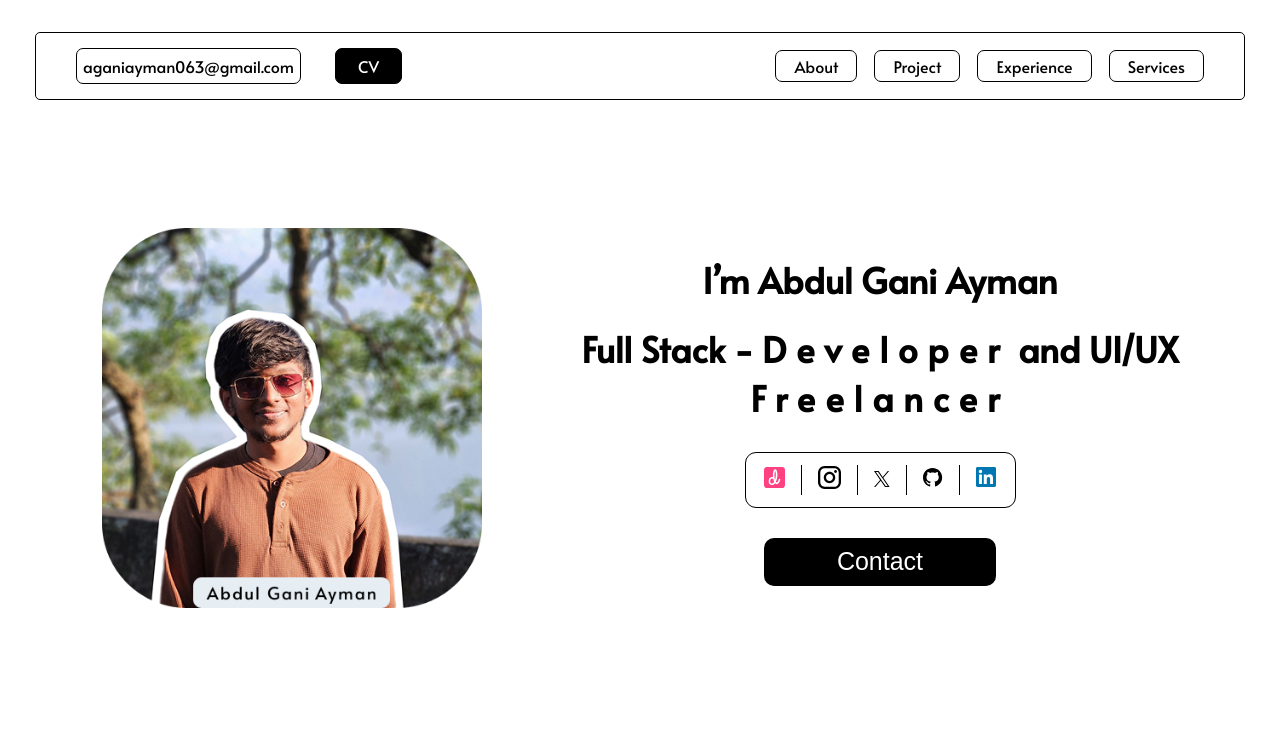
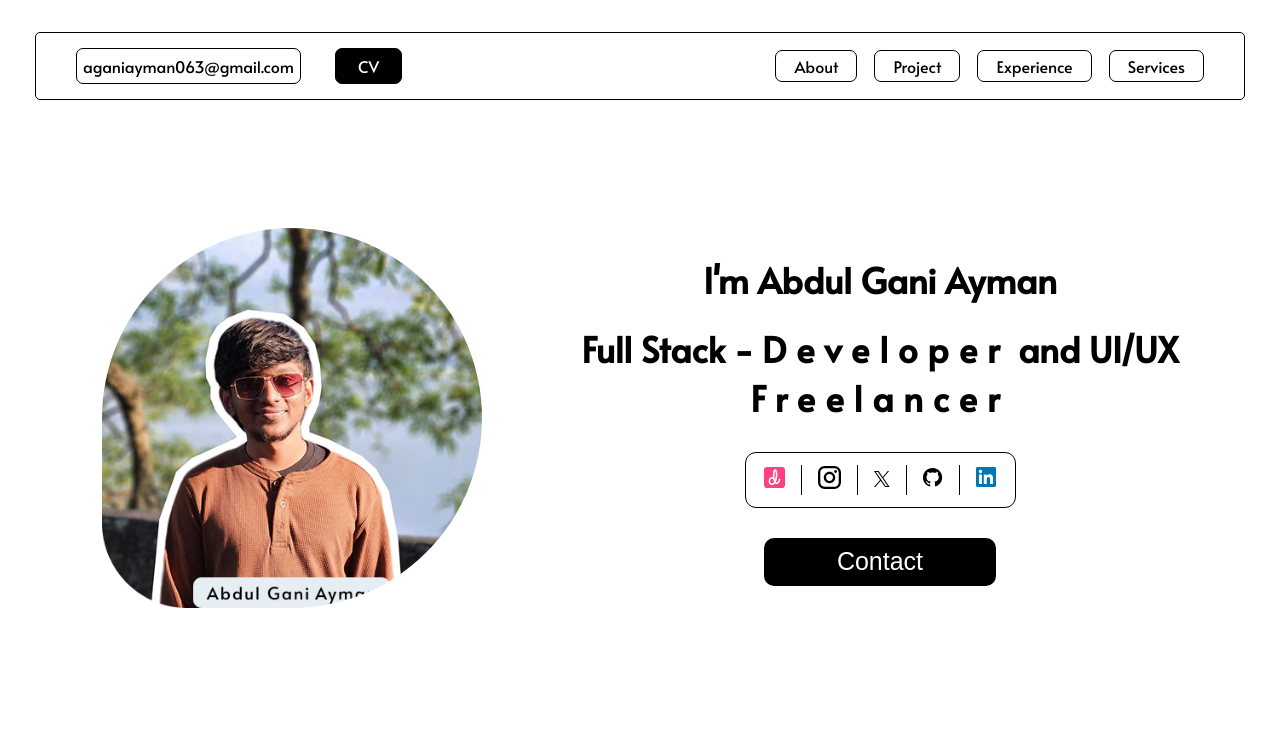
Before and after one commit to mr-ayman/Portfolio, a React (Vite) app: page / in a window 1280 px wide. Shown: the top 738 px of the page. Built offline with nearby package versions, Linux system fonts and the light colour scheme.

Commit message:
animation added

```diff
--- a/package.json
+++ b/package.json
@@ -11,6 +11,7 @@
     },
     "dependencies": {
         "framer-motion": "^12.34.3",
+        "gsap": "^3.14.2",
         "react": "^19.2.0",
         "react-dom": "^19.2.0"
     },
--- a/src/Components/HeroSection.jsx
+++ b/src/Components/HeroSection.jsx
@@ -5,39 +5,56 @@ import heroimage2 from '../assets/heroimg2.svg';
 import heroimage3 from '../assets/heroimg3.svg';
 import heroimage4 from '../assets/heroimg4.svg';
 import heroimage5 from '../assets/heroimg5.svg';
+import { useEffect, useRef } from "react";
+import { gsap } from "gsap";
+import { ScrambleTextPlugin } from "gsap/ScrambleTextPlugin";
 
+gsap.registerPlugin(ScrambleTextPlugin);
 
-const HeroSection = () =>{
+const HeroSection = () => {
+    const nameRef = useRef(null);
+
+    useEffect(() => {
+        gsap.to(nameRef.current, {
+            duration: 3.5,
+            scrambleText: {
+                text: "I'm Abdul Gani Ayman",
+                chars: "lowerCase",
+                revealDelay: 0.2,
+                speed: 0.9,
+            },
+        });
+    }, []);
+
     return (
         <section className="HeroSection">
             <div className="hero-left">
                 <img className="hero-image" src={heroprofile} alt="" />
             </div>
             <div className="hero-right">
-                <h2 className="hero-name">I’m Abdul Gani Ayman</h2>
+                <h2 className="hero-name" ref={nameRef}>&nbsp;</h2>
                 <h2 className="hero-description1">Full Stack - <span>Developer</span> and UI/UX</h2>
                 <h2 className="hero-description2"><span>Freelancer</span></h2>
                 <div className="hero-links">
                     <a href="https://dribbble.com/_Ayman_00" target="_blank"><img src={heroimage1} alt="" /></a>
-                    <div class="v-line"></div>
+                    <div className="v-line"></div>
                     <a href="https://www.instagram.com/_ayman_0.0/" target="_blank"><img src={heroimage2} alt="" /></a>
-                    <div class="v-line"></div>
+                    <div className="v-line"></div>
                     <a href="https://x.com/GaniAyman80448" target="_blank"><img src={heroimage3} alt="" /></a>
-                    <div class="v-line"></div>
+                    <div className="v-line"></div>
                     <a href="https://github.com/mr-ayman" target="_blank"><img src={heroimage4} alt="" /></a>
-                    <div class="v-line"></div>
+                    <div className="v-line"></div>
                     <a href="https://www.linkedin.com/in/abdul-gani-ayman-60549b290/" target="_blank"><img src={heroimage5} alt="" /></a>
-                    {/* <div class="v-line"></div>
-                    <a href=""><img src="src/assets/heroimg6.svg" alt="" /></a> */}
                 </div>
-                <button className="hero-contact" href="ContactSection"
+                <button className="hero-contact"
                     onClick={() => {
                         document.getElementById("ContactSection").scrollIntoView({
-                        behavior: "smooth"
+                            behavior: "smooth"
                         });
                     }}>Contact</button>
             </div>
         </section>
-    )
-}
+    );
+};
+
 export default HeroSection;
--- a/src/Components/herosection.css
+++ b/src/Components/herosection.css
@@ -1,3 +1,8 @@
+.hero-name {
+    min-height: 1.2em;
+    white-space: nowrap;
+}
+
 .HeroSection {
     display: flex;
     align-items: center;
@@ -6,11 +11,6 @@
     height: 80vh;
     justify-content: center;
     gap: 100px;
-}
-
-.hero-image {
-    width: 446px;
-    height: 446px;
 }
 
 span {
@@ -70,6 +70,15 @@ span {
     transform: rotate(360deg);
 }
 
+.hero-image {
+    width: 446px;
+    height: 446px;
+    border-radius: 50% 50% 50% 10px;
+    /* top-left top-right bottom-right bottom-left */
+    object-fit: cover;
+    animation: revealImage 1s cubic-bezier(0.22, 1, 0.36, 1) both, floatImage 4s ease-in-out 1s infinite;
+}
+
 @media (max-width: 1300px) {
     .hero-image {
         width: 380px;
```
Also changed, not shown: 1 other file (tests, documents, lock files or other folders).
